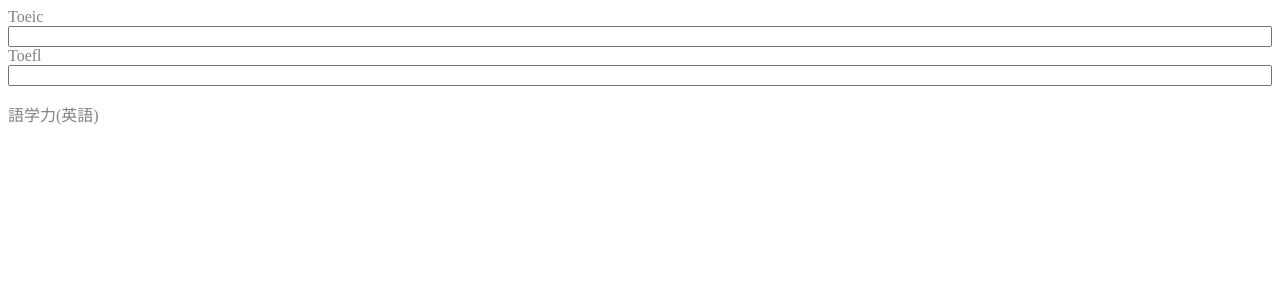
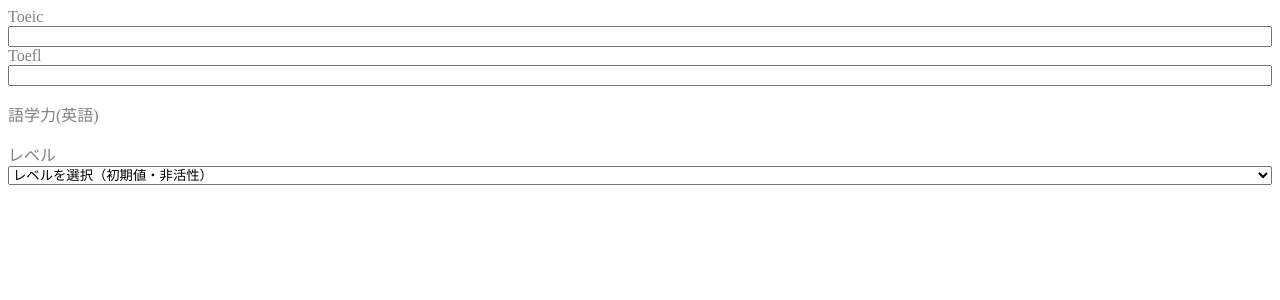
Before and after one commit to bitaKitsui/language-skill-form, a Vue app: page / in a window 1280 px wide. Shown: the top 300 px of the page. Built offline with nearby package versions, Linux system fonts and the light colour scheme.

Commit message:
feat: selectコンポーネント作成

```diff
--- a/src/App.vue
+++ b/src/App.vue
@@ -1,12 +1,20 @@
 <script setup lang="ts">
 import BaseInput from './components/atoms/BaseInput.vue'
 import BaseTitle from './components/atoms/BaseTitle.vue'
+import BaseSelect from './components/atoms/BaseSelect.vue'
+import { LANGUAGE_LEVEL_SELECTS } from './constants'
 </script>
 
 <template>
   <BaseInput :id="'toeic'" :label="'Toeic'" :type="'text'" />
   <BaseInput :id="'toefl'" :label="'Toefl'" :type="'text'" />
   <BaseTitle :value="'語学力(英語)'" />
+  <BaseSelect
+    :id="'level'"
+    :label="'レベル'"
+    :name="'level-select'"
+    :options="LANGUAGE_LEVEL_SELECTS"
+  />
 </template>
 
 <style></style>
--- /dev/null
+++ b/src/components/atoms/BaseSelect.vue
@@ -0,0 +1,35 @@
+<script setup lang="ts">
+import { toRefs } from 'vue'
+
+interface Props {
+  label: string
+  id: string
+  name: string
+  options: string[]
+}
+
+const props = defineProps<Props>()
+const { label, id, options } = toRefs(props)
+</script>
+
+<template>
+  <div class="select">
+    <label :for="id" class="label">{{ label }}</label>
+    <select :id="id" :name="name">
+      <option v-for="(option, index) in options" :key="index" :value="option">
+        {{ option }}
+      </option>
+    </select>
+  </div>
+</template>
+
+<style scoped>
+.select {
+  display: flex;
+  flex-direction: column;
+}
+
+.label {
+  color: #818181;
+}
+</style>
--- /dev/null
+++ b/src/constants/index.ts
@@ -0,0 +1,6 @@
+export const LANGUAGE_LEVEL_SELECTS: string[] = [
+  'レベルを選択（初期値・非活性）',
+  '日常会話レベル',
+  'ビジネスレベル',
+  'ネイティブレベル',
+]
```
